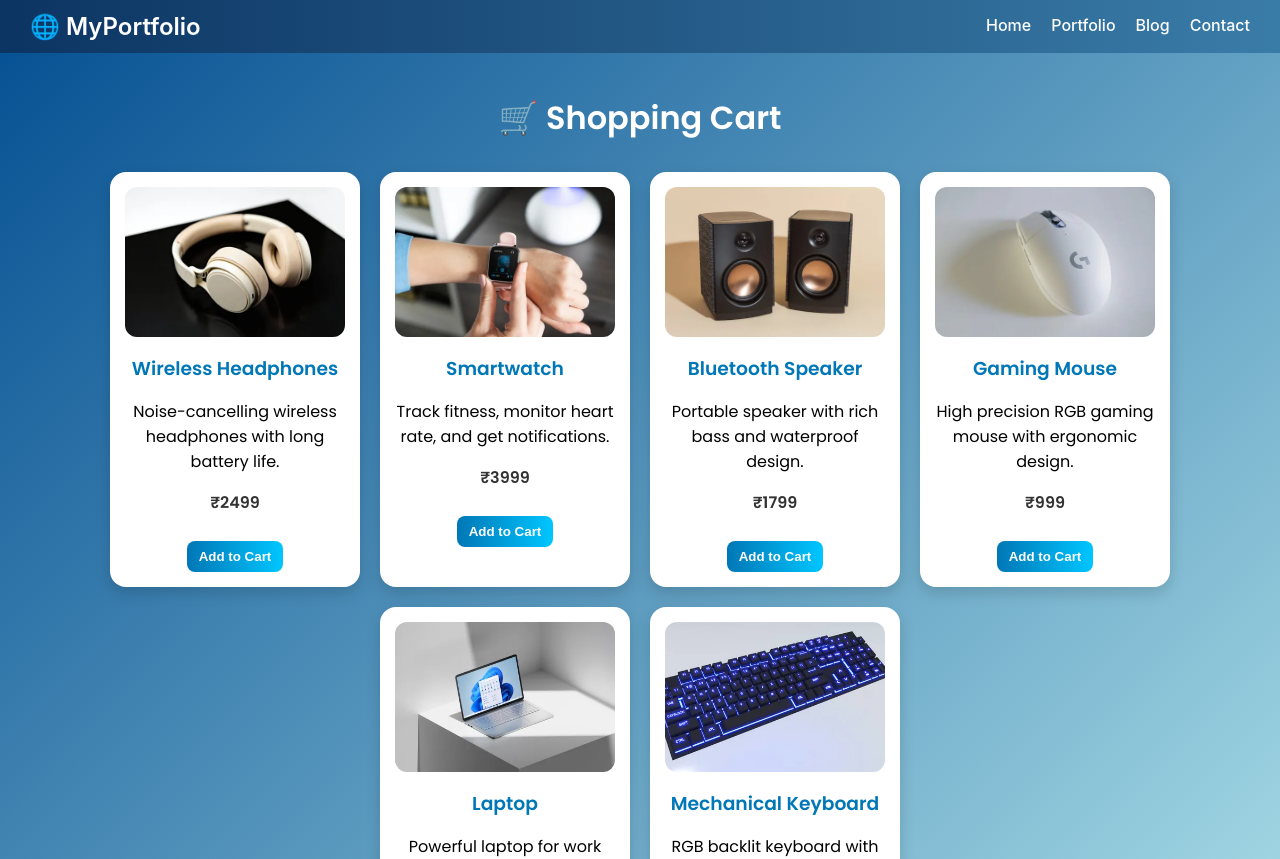
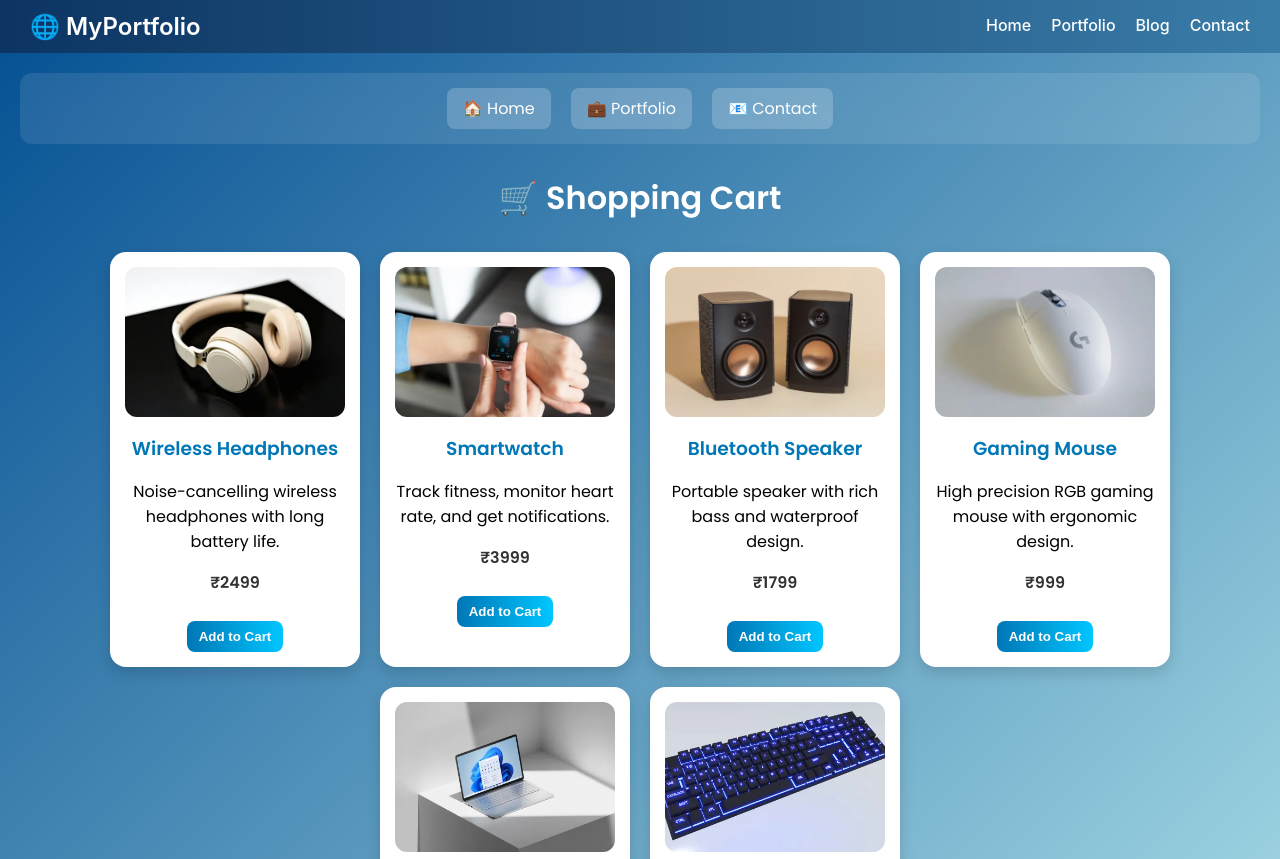
Before and after one commit to patilvaishnavi10-dev/MyPortfolio, a React (Create React App) app: page /fsapp in a window 1280 px wide. Shown: the top 859 px of the page. Built offline with nearby package versions, Linux system fonts and the light colour scheme; the HTML template or start-up script is replaced by a standard one.

Commit message:
Add navigation to FSApp for better user experience

```diff
--- a/src/practicals/FSApp.js
+++ b/src/practicals/FSApp.js
@@ -1,5 +1,6 @@
 // src/components/FSApp.js
 import { useState } from "react";
+import { Link } from "react-router-dom";
 
 const products = [
   {
@@ -67,6 +68,52 @@ export default function FSApp() {
 
   return (
     <div style={styles.page}>
+      {/* Navigation Bar */}
+      <div style={styles.navbar}>
+        <Link
+          to="/"
+          style={styles.navLink}
+          onMouseEnter={(e) => {
+            e.target.style.background = "rgba(255, 255, 255, 0.3)";
+            e.target.style.transform = "translateY(-2px)";
+          }}
+          onMouseLeave={(e) => {
+            e.target.style.background = "rgba(255, 255, 255, 0.2)";
+            e.target.style.transform = "translateY(0)";
+          }}
+        >
+          🏠 Home
+        </Link>
+        <Link
+          to="/portfolio"
+          style={styles.navLink}
+          onMouseEnter={(e) => {
+            e.target.style.background = "rgba(255, 255, 255, 0.3)";
+            e.target.style.transform = "translateY(-2px)";
+          }}
+          onMouseLeave={(e) => {
+            e.target.style.background = "rgba(255, 255, 255, 0.2)";
+            e.target.style.transform = "translateY(0)";
+          }}
+        >
+          💼 Portfolio
+        </Link>
+        <Link
+          to="/contact"
+          style={styles.navLink}
+          onMouseEnter={(e) => {
+            e.target.style.background = "rgba(255, 255, 255, 0.3)";
+            e.target.style.transform = "translateY(-2px)";
+          }}
+          onMouseLeave={(e) => {
+            e.target.style.background = "rgba(255, 255, 255, 0.2)";
+            e.target.style.transform = "translateY(0)";
+          }}
+        >
+          📧 Contact
+        </Link>
+      </div>
+
       <h1 style={styles.title}>🛒 Shopping Cart</h1>
 
       <div style={styles.grid}>
@@ -122,6 +169,25 @@ const styles = {
     minHeight: "100vh",
     fontFamily: "'Poppins', sans-serif"
   },
+  navbar: {
+    display: "flex",
+    justifyContent: "center",
+    gap: "20px",
+    marginBottom: "30px",
+    padding: "15px",
+    background: "rgba(255, 255, 255, 0.1)",
+    borderRadius: "12px",
+    backdropFilter: "blur(10px)"
+  },
+  navLink: {
+    color: "white",
+    textDecoration: "none",
+    padding: "8px 16px",
+    borderRadius: "8px",
+    background: "rgba(255, 255, 255, 0.2)",
+    transition: "all 0.3s ease",
+    fontWeight: "500"
+  },
   title: { textAlign: "center", color: "white", marginBottom: "30px" },
   grid: {
     display: "flex",
```
Also changed, not shown: 1 other file (tests, documents, lock files or other folders).
